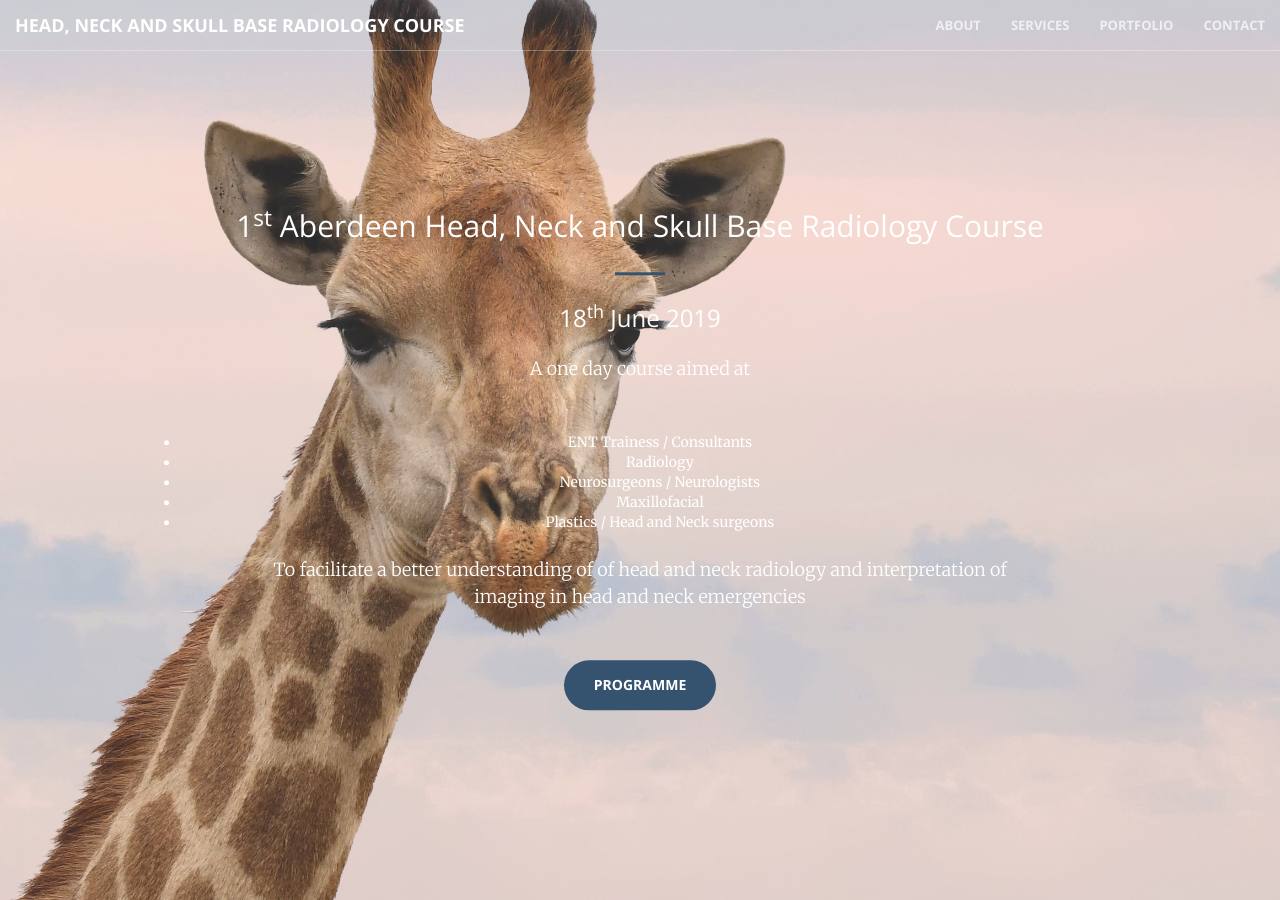
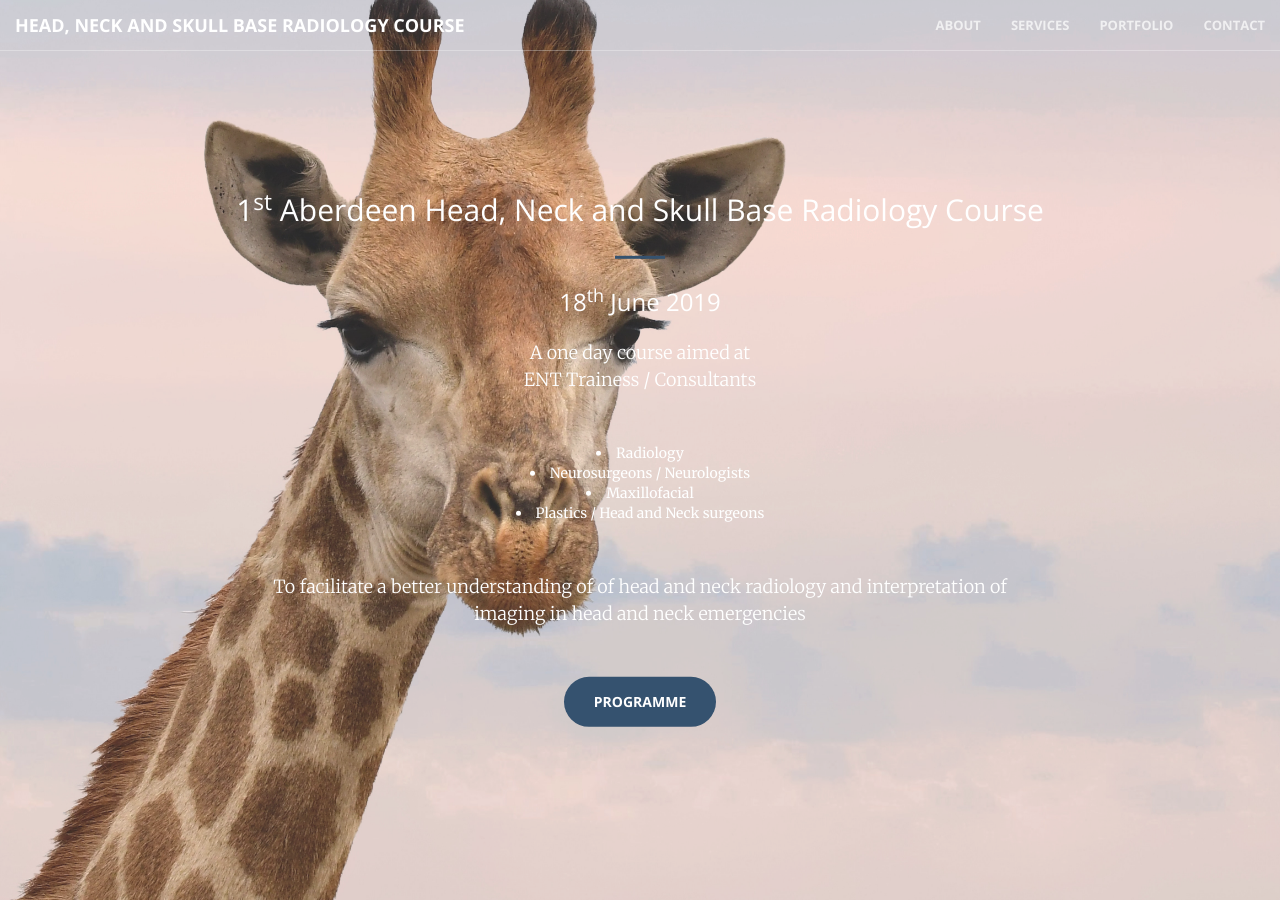
Before and after one commit to aberdeenradiology/aberdeenradiology.github.io, a Jekyll site: the page built from index.html, in a window 1280 px wide and 900 px high. Built offline with Jekyll 4.4.1, drawn with Linux system fonts in a browser that asks for light colours.

Commit message:
Update header.html

```diff
--- a/_includes/header.html
+++ b/_includes/header.html
@@ -4,14 +4,13 @@
             <h2>1<sup>st</sup> Aberdeen Head, Neck and Skull Base Radiology Course</h2>
             <hr>
             <h3>18<sup>th</sup> June 2019</h3>
-            <p>A one day course aimed at</p>
-            <ul>
-                <li>ENT Trainess / Consultants</li>
-                <li>Radiology</li>
-                <li>Neurosurgeons / Neurologists</li>
-                <li>Maxillofacial</li>
-                <li>Plastics / Head and Neck surgeons</li>
-            </ul>
+            <p>A one day course aimed at<br>
+                ENT Trainess / Consultants<br>
+                <li>Radiology<br>
+                <li>Neurosurgeons / Neurologists<br>
+                <li>Maxillofacial<br>
+                <li>Plastics / Head and Neck surgeons<br>
+            </p>
             <p>To facilitate a better understanding of of head and neck radiology and interpretation of imaging in head and neck emergencies</p>
             <a href="#programme" class="btn btn-primary btn-xl page-scroll">Programme</a>
         </div>
```
